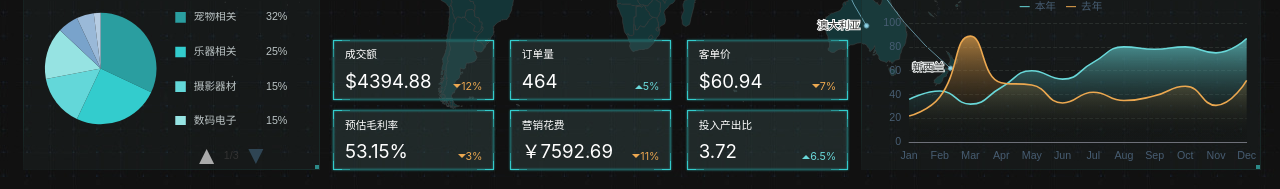
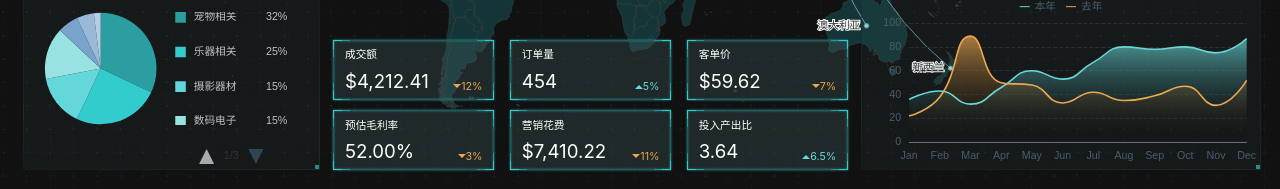
Before and after one commit to ReeseKenn/big-screen-react, a React (Vite) app: page /#/ in a window 1280 px wide. Shown: the part 365-554 px from the top of the page. Built offline with nearby package versions, Linux system fonts and the light colour scheme.

Commit message:
add countUp

```diff
--- a/package.json
+++ b/package.json
@@ -10,6 +10,7 @@
     "echarts": "5.0.2",
     "history": "4.9.0",
     "react": "17.0.2",
+    "react-countup": "^6.4.1",
     "react-dom": "17.0.2",
     "react-router-dom": "5.2.0"
   },
--- a/src/components/Chart10.tsx
+++ b/src/components/Chart10.tsx
@@ -1,4 +1,5 @@
 import React from 'react';
+import CountUp from "react-countup";
 
 export const Chart10 = () => {
     return (
@@ -6,42 +7,82 @@ export const Chart10 = () => {
             <div className="card other-bordered">
                 <div className="cardTitle">成交额</div>
                 <div className="cardNumber">
-                    <div className="number">$4394.88</div>
+                    <CountUp
+                        className="number"
+                        start={0}
+                        end={4394.88}
+                        duration={10}
+                        decimals={2}
+                        prefix="$"
+                    />
                     <div className="per decrease">12%</div>
                 </div>
             </div>
             <div className="card other-bordered">
                 <div className="cardTitle">订单量</div>
                 <div className="cardNumber">
-                    <div className="number">464</div>
+                    <CountUp
+                        className="number"
+                        start={0}
+                        end={464}
+                        duration={10}
+                        decimals={0}
+                    />
                     <div className="per increase">5%</div>
                 </div>
             </div>
             <div className="card other-bordered">
                 <div className="cardTitle">客单价</div>
                 <div className="cardNumber">
-                    <div className="number">$60.94</div>
+                    <CountUp
+                        className="number"
+                        start={0}
+                        end={60.94}
+                        duration={10}
+                        decimals={2}
+                        prefix="$"
+                    />
                     <div className="per decrease">7%</div>
                 </div>
             </div>
             <div className="card other-bordered">
                 <div className="cardTitle">预估毛利率</div>
                 <div className="cardNumber">
-                    <div className="number">53.15%</div>
+                    <CountUp
+                        className="number"
+                        start={0}
+                        end={53.15}
+                        duration={10}
+                        decimals={2}
+                        suffix="%"
+                    />
                     <div className="per decrease">3%</div>
                 </div>
             </div>
             <div className="card other-bordered">
                 <div className="cardTitle">营销花费</div>
                 <div className="cardNumber">
-                    <div className="number">￥7592.69</div>
+                    <CountUp
+                        className="number"
+                        start={0}
+                        end={7592.69}
+                        duration={10}
+                        decimals={2}
+                        prefix="$"
+                    />
                     <div className="per decrease">11%</div>
                 </div>
             </div>
             <div className="card other-bordered">
                 <div className="cardTitle">投入产出比</div>
                 <div className="cardNumber">
-                    <div className="number">3.72</div>
+                    <CountUp
+                        className="number"
+                        start={0}
+                        end={3.72}
+                        duration={10}
+                        decimals={2}
+                    />
                     <div className="per increase">6.5%</div>
                 </div>
             </div>
```
Also changed, not shown: 1 other file (tests, documents, lock files or other folders).
